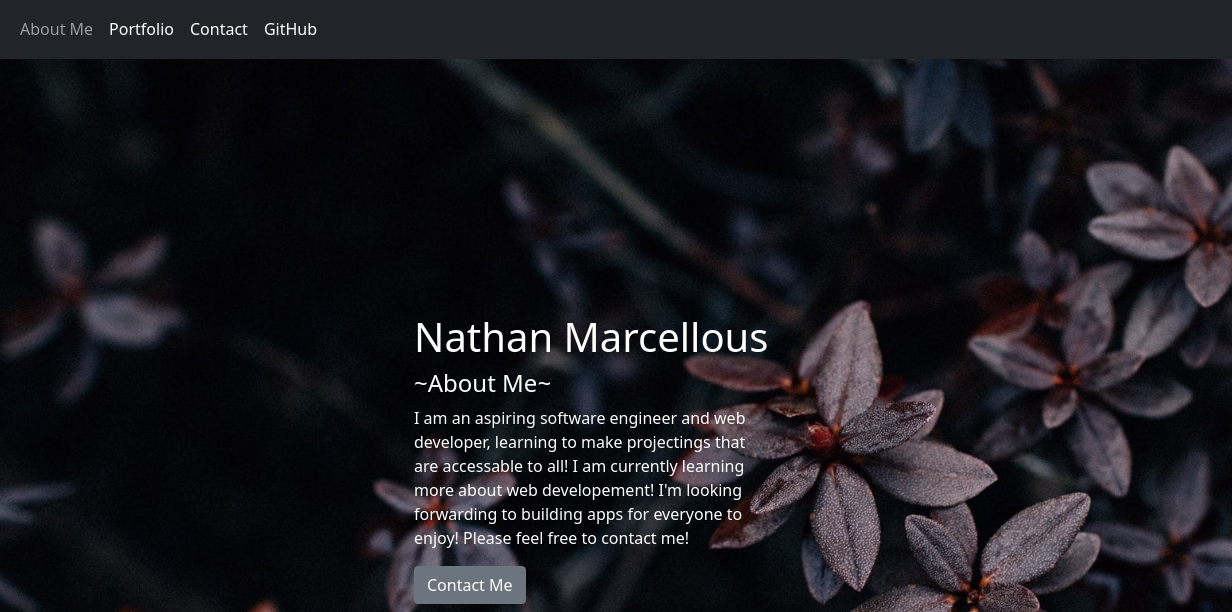
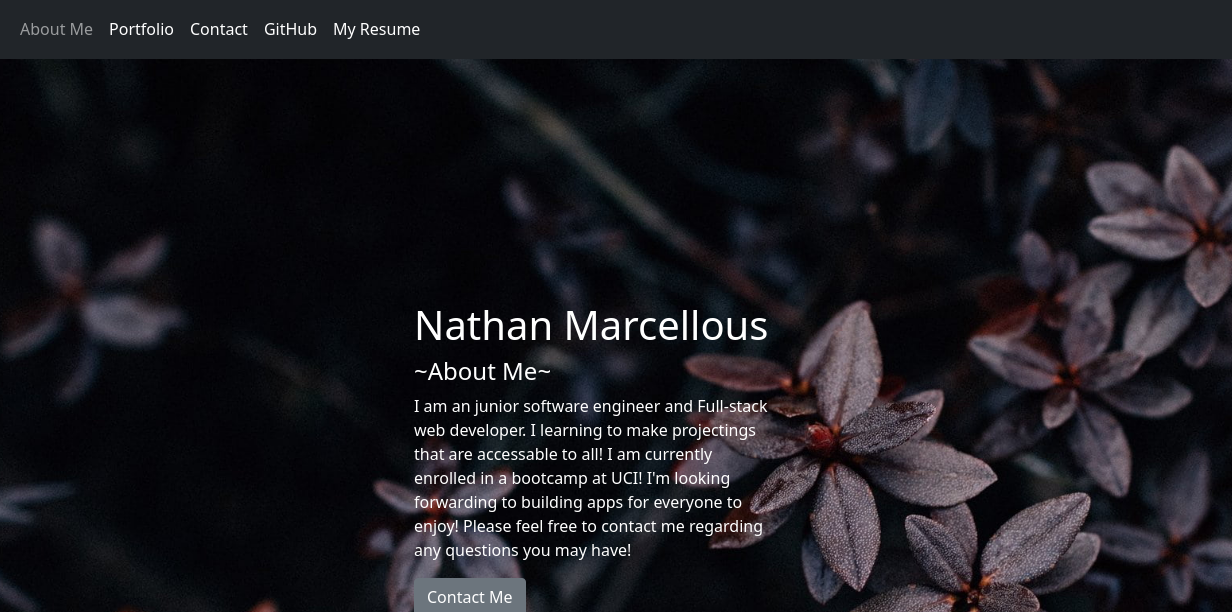
Before and after one commit to TabuHana/My-Portfolio, a plain HTML site: page index.html in a window 1280 px wide. Shown: the top 612 px of the page, 48-1280 px from the left. Drawn offline with nearby package versions, Linux system fonts and the light colour scheme.

Commit message:
update for hw

```diff
--- a/index.html
+++ b/index.html
@@ -36,6 +36,11 @@
             <li class="nav-item">
               <a class="nav-link active" href="https://github.com/TabuHana" target="_blank">GitHub</a>
             </li>
+            <li class="nav-item">
+              <a class="nav-link active" href="./files/Nathaniel-Marcellous-Resume.pdf" download="resume"
+                target="_blank"> My Resume
+              </a>
+            </li>
           </ul>
         </div>
       </div>
@@ -49,9 +54,9 @@
       <div class="col-sm-4">
         <h1 class="text-color">Nathan Marcellous</h1>
         <h4 class="text-color">~About Me~</h4>
-        <p class="text-color">I am an aspiring software engineer and web developer, learning to make projectings that
-          are accessable to all! I am currently learning more about web developement! I'm looking forwarding to building
-          apps for everyone to enjoy! Please feel free to contact me!</p>
+        <p class="text-color">I am an junior software engineer and Full-stack web developer. I learning to make projectings that
+          are accessable to all! I am currently enrolled in a bootcamp at UCI! I'm looking forwarding to building
+          apps for everyone to enjoy! Please feel free to contact me regarding any questions you may have!</p>
         <a type="button" class="btn btn-secondary" href="./contact.html">Contact Me</a>
       </div>
     </div>
```
Also changed, not shown: contact.html (+7 -3 lines), portfolio.html (+15 -4 lines), 2 other files.
